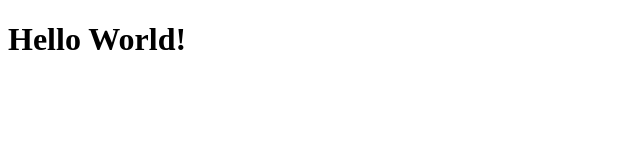
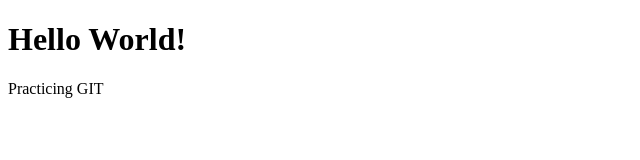
Before and after one commit to bdiniscia/workshop-git, a plain HTML site: page index.html in a window 1280 px wide. Shown: the whole page, without its empty margins (0-640 px from the left). Drawn offline with Linux system fonts and the light colour scheme.

Commit message:
Adding p to index

```diff
--- a/index.html
+++ b/index.html
@@ -10,5 +10,8 @@
     <h1 class="title">
         Hello World!
     </h1>
+    <div>
+        <p>Practicing GIT</p>
+    </div>
 </body>
 </html>
```
